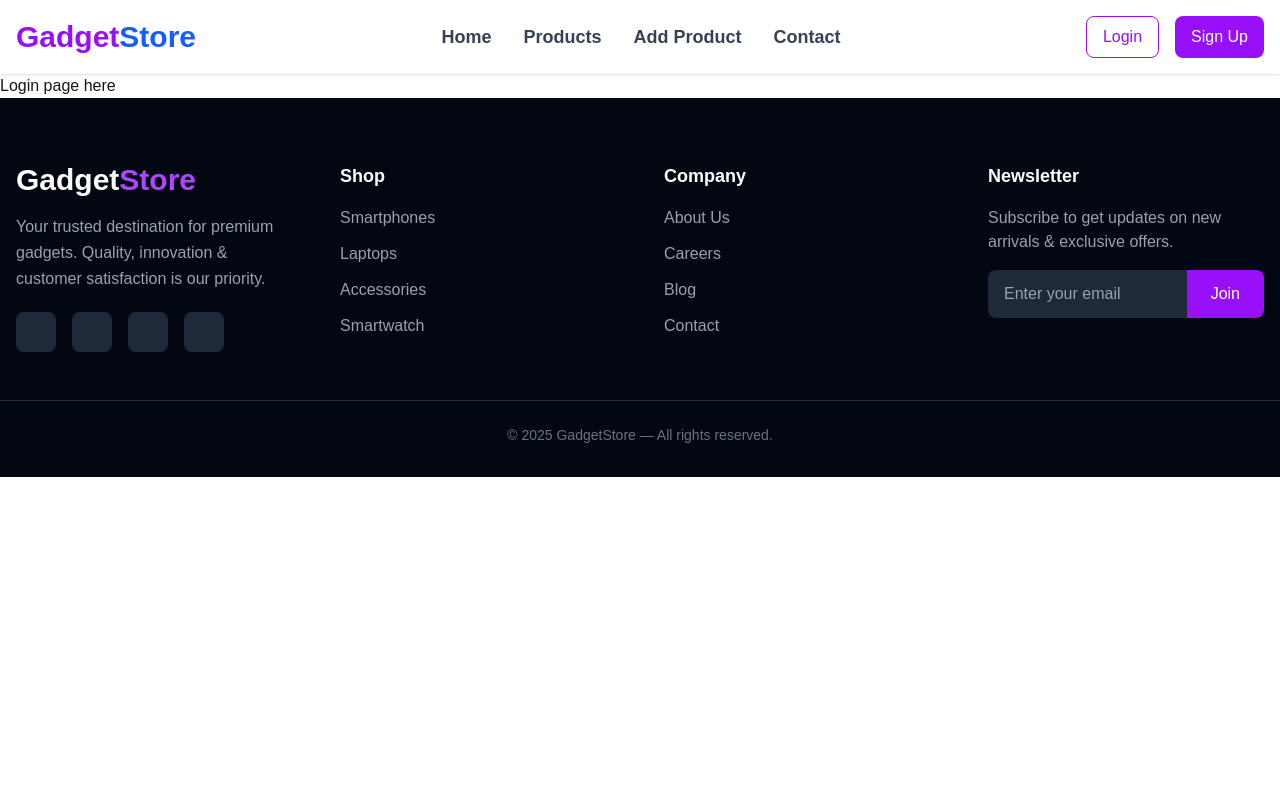
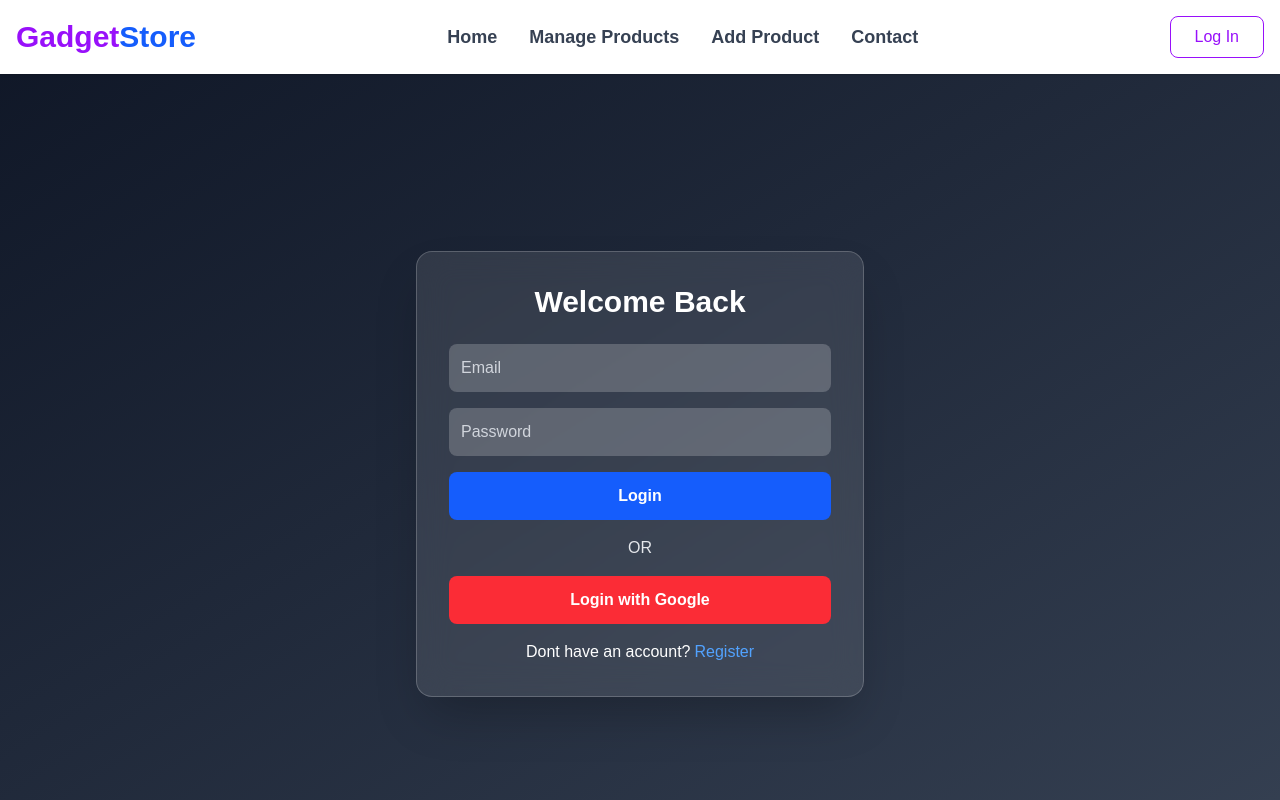
Before and after one commit to nazmulHuda121/gadget_store_client, a Next.js app: page /login in a window 1280 px wide. Shown: the top 800 px of the page. Built offline with nearby package versions, Linux system fonts and the light colour scheme.

Commit message:
added a login functionality try using nextAuth

```diff
--- a/package.json
+++ b/package.json
@@ -9,6 +9,7 @@
     "lint": "eslint"
   },
   "dependencies": {
+    "bcryptjs": "^3.0.3",
     "cors": "^2.8.5",
     "express": "^5.1.0",
     "mongodb": "^7.0.0",
--- a/src/app/(auth)/login/page.jsx
+++ b/src/app/(auth)/login/page.jsx
@@ -1,11 +1,68 @@
-import React from 'react';
+'use client';
 
-const Login = () => {
+import { signIn } from 'next-auth/react';
+import { useState } from 'react';
+import Link from 'next/link';
+
+export default function LoginPage() {
+  const [email, setEmail] = useState('');
+  const [password, setPassword] = useState('');
+
+  const handleCredentialsLogin = async (e) => {
+    e.preventDefault();
+    await signIn('credentials', {
+      email,
+      password,
+      callbackUrl: '/',
+    });
+  };
+
   return (
-    <div>
-      <h2>Login page here</h2>
+    <div className="min-h-screen flex items-center justify-center bg-gradient-to-br from-gray-900 to-gray-700 px-4">
+      <div className="bg-white/10 backdrop-blur-lg border border-white/20 p-8 rounded-2xl shadow-2xl w-full max-w-md">
+        <h2 className="text-3xl font-bold text-center text-white mb-6">
+          Welcome Back
+        </h2>
+
+        <form onSubmit={handleCredentialsLogin} className="space-y-4">
+          <input
+            type="email"
+            placeholder="Email"
+            className="w-full p-3 rounded-lg bg-white/20 text-white placeholder-gray-300"
+            onChange={(e) => setEmail(e.target.value)}
+          />
+
+          <input
+            type="password"
+            placeholder="Password"
+            className="w-full p-3 rounded-lg bg-white/20 text-white placeholder-gray-300"
+            onChange={(e) => setPassword(e.target.value)}
+          />
+
+          <button
+            type="submit"
+            className="w-full bg-blue-600 hover:bg-blue-700 text-white py-3 rounded-lg font-semibold transition"
+          >
+            Login
+          </button>
+        </form>
+
+        <p className="text-center text-gray-200 my-4">OR</p>
+
+        <button
+          onClick={() => signIn('google', { callbackUrl: '/' })}
+          className="w-full bg-red-500 hover:bg-red-600 text-white py-3 rounded-lg font-semibold"
+        >
+          Login with Google
+        </button>
+
+        <p className="text-center text-white mt-4">
+          Dont have an account?
+          <Link href="/register" className="text-blue-400 ml-1">
+            Register
+          </Link>
+        </p>
+      </div>
     </div>
   );
-};
-
-export default Login;
+}
--- a/src/app/(auth)/register/page.jsx
+++ /dev/null
@@ -1,11 +0,0 @@
-import React from 'react';
-
-const Register = () => {
-  return (
-    <div>
-      <h2>Register page here....</h2>
-    </div>
-  );
-};
-
-export default Register;
--- /dev/null
+++ b/src/app/api/auth/[...nextauth]/route.js
@@ -0,0 +1,43 @@
+import NextAuth from 'next-auth';
+import CredentialsProvider from 'next-auth/providers/credentials';
+
+export const authOptions = {
+  providers: [
+    CredentialsProvider({
+      name: 'Credentials',
+      credentials: {
+        email: { label: 'Email', type: 'text' },
+        password: { label: 'Password', type: 'password' },
+      },
+      async authorize(credentials) {
+        // Static example login
+        const adminUser = {
+          email: 'admin@test.com',
+          password: '123456',
+          name: 'Admin User',
+        };
+
+        if (
+          credentials.email === adminUser.email &&
+          credentials.password === adminUser.password
+        ) {
+          return adminUser;
+        }
+
+        return null;
+      },
+    }),
+  ],
+
+  session: {
+    strategy: 'jwt',
+  },
+
+  pages: {
+    signIn: '/login', // custom login page
+  },
+};
+
+const handler = NextAuth(authOptions);
+
+export { handler as GET, handler as POST };
--- a/src/app/layout.js
+++ b/src/app/layout.js
@@ -2,6 +2,7 @@ import { Geist, Geist_Mono } from 'next/font/google';
 import './globals.css';
 import Navbar from '@/components/Navbar';
 import Footer from '@/components/Footer';
+import AuthProvider from './providers/AuthProvider';
 
 const geistSans = Geist({
   variable: '--font-geist-sans',
@@ -25,7 +26,7 @@ export default function RootLayout({ children }) {
         className={`${geistSans.variable} ${geistMono.variable} antialiased`}
       >
         <Navbar />
-        {children}
+        <AuthProvider>{children}</AuthProvider>
         <Footer />
       </body>
     </html>
--- a/src/app/page.jsx
+++ b/src/app/page.jsx
@@ -1,8 +1,8 @@
 import BannerSection from '@/components/BannerSection';
 import { FeaturesSection } from '@/components/FeaturesSection';
 import { HeroSection } from '@/components/HeroSection';
-import ProductSection from '@/components/ProductSection';
 import TestimonialSection from '@/components/TestimonialSection';
+import ProductSection from './products/page';
 
 export default function Home() {
   return (
@@ -17,6 +17,7 @@ export default function Home() {
         ]}
       />
       <FeaturesSection />
+      {/* <ProductSection /> */}
       <ProductSection />
       <BannerSection />
       <TestimonialSection />
--- /dev/null
+++ b/src/app/products/page.jsx
@@ -0,0 +1,62 @@
+import { FaEye } from 'react-icons/fa';
+
+export default async function ProductSection() {
+  // Fetch data from backend
+  const res = await fetch('http://localhost:5000/products');
+  const data = await res.json();
+  const products = data.result.slice(0, 6);
+
+  return (
+    <section className="py-20 bg-gradient-to-b from-[#0A0F1F] to-[#654929]">
+      <div className="max-w-7xl mx-auto px-5">
+        <h2 className="text-4xl font-bold text-white text-center mb-16">
+          Featured <span className="text-blue-400">Products</span>
+        </h2>
+
+        <div className="grid grid-cols-1 sm:grid-cols-2 lg:grid-cols-3 gap-10">
+          {products.map((product) => (
+            <div
+              key={product._id}
+              className="group relative bg-white/10 backdrop-blur-lg border border-white/20 rounded-3xl p-6 shadow-lg transition-transform duration-500 hover:-translate-y-3 hover:shadow-2xl hover:bg-white/20"
+            >
+              {/* Product Image */}
+              <div className="overflow-hidden rounded-2xl">
+                <img
+                  src={product.imageUrl}
+                  alt={product.title}
+                  className="w-full h-52 object-cover rounded-2xl transition-transform duration-500 group-hover:scale-110"
+                />
+              </div>
+
+              {/* Product Title */}
+              <h3 className="text-2xl font-bold text-white mt-5 transition-colors duration-300 group-hover:text-blue-400">
+                {product.title}
+              </h3>
+
+              {/* Short Description */}
+              <p className="text-gray-300 text-sm mt-3 line-clamp-2">
+                {product.shortDesc}
+              </p>
+
+              {/* Price / Meta */}
+              <div className="flex justify-between items-center mt-5">
+                <p className="text-blue-400 font-bold text-lg">
+                  ${product.price}
+                </p>
+
+                {/* View Details Button */}
+                <button className="flex items-center gap-2 bg-blue-600 hover:bg-blue-700 transition-all text-white px-4 py-2 rounded-xl shadow-lg cursor-pointer">
+                  <FaEye />
+                  View Details
+                </button>
+              </div>
+
+              {/* Glow Border */}
+              <div className="absolute inset-0 rounded-3xl border border-blue-500/10 group-hover:border-blue-400/40 transition-all duration-500 pointer-events-none"></div>
+            </div>
+          ))}
+        </div>
+      </div>
+    </section>
+  );
+}
--- /dev/null
+++ b/src/app/providers/AuthProvider.jsx
@@ -0,0 +1,7 @@
+'use client';
+
+import { SessionProvider } from 'next-auth/react';
+
+export default function AuthProvider({ children }) {
+  return <SessionProvider>{children}</SessionProvider>;
+}
--- a/src/components/Navbar.jsx
+++ b/src/components/Navbar.jsx
@@ -23,7 +23,7 @@ export default function Navbar() {
             Home
           </Link>
           <li className="hover:text-purple-600 transition cursor-pointer">
-            Products
+            Manage Products
           </li>
           <Link
             href={'/addproduct'}
@@ -40,14 +40,14 @@ export default function Navbar() {
         <div className="hidden md:flex gap-4">
           <Link
             href={'/login'}
-            className="px-4 py-2 border border-purple-600 text-purple-600 rounded-lg hover:bg-purple-100 transition"
+            className="px-6 py-2 border border-purple-600 text-purple-600 rounded-lg hover:bg-purple-100 transition"
           >
-            Login
+            Log In
           </Link>
 
-          <button className="px-4 py-2 bg-purple-600 text-white rounded-lg hover:bg-purple-700 transition">
+          {/* <button className="px-4 py-2 bg-purple-600 text-white rounded-lg hover:bg-purple-700 transition">
             Sign Up
-          </button>
+          </button> */}
         </div>
 
         {/* Mobile Hamburger */}
@@ -87,9 +87,9 @@ export default function Navbar() {
               Login
             </Link>
 
-            <button className="w-full px-4 py-2 bg-purple-600 text-white rounded-lg hover:bg-purple-700 transition">
+            {/* <button className="w-full px-4 py-2 bg-purple-600 text-white rounded-lg hover:bg-purple-700 transition">
               Sign Up
-            </button>
+            </button> */}
           </div>
         </div>
       )}
```
Also changed, not shown: 2 other files (tests, documents, lock files or other folders).
